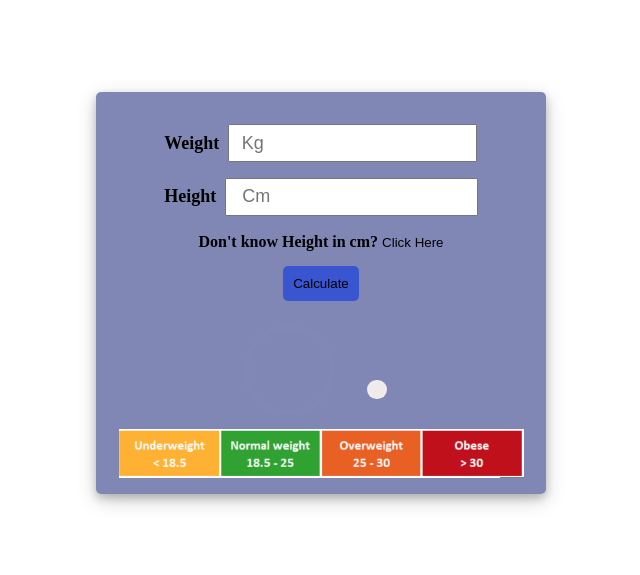
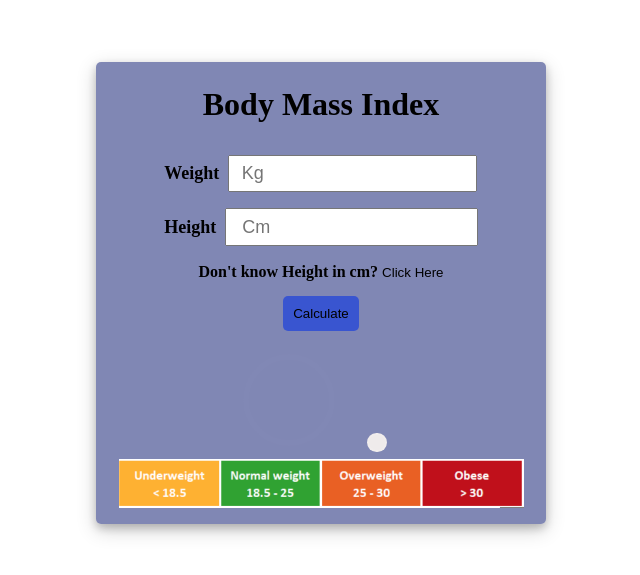
Before and after one commit to BhargavSonagra/BMI-with-Height-Converter, a plain HTML site: page index.html in a window 1280 px wide. Shown: the part 107-682 px from the top of the page, without its empty margins (319-959 px from the left). Drawn offline with Linux system fonts and the light colour scheme.

Commit message:
Update index.html

```diff
--- a/index.html
+++ b/index.html
@@ -12,6 +12,7 @@
 <body>
     <div class="container">
         <div class="card">
+            <h1>Body Mass Index</h1>
             <div>
                 <div>
                     <label for="Weight">Weight</label>
@@ -30,12 +31,17 @@
             <div id="bmiContainer">
                 <span id="bmiValue"></span>
                 <div id="info">
+                    <div>
                     <span id="bmi">BMI</span>
-                    <span id="bmiText"></span>
+                    <div id="weight_value"></div>
+                    <div id="height_value"></div>
+                    </div>
+                    <h1 id="bmiText"></h1>
                 </div>
             </div>
             <img src="./images/bmi status.PNG" alt="">
         </div>
+
         <div id="height_container">
             <div id="high_converotr">
                 <button id="closebtn"> X </button>
```
